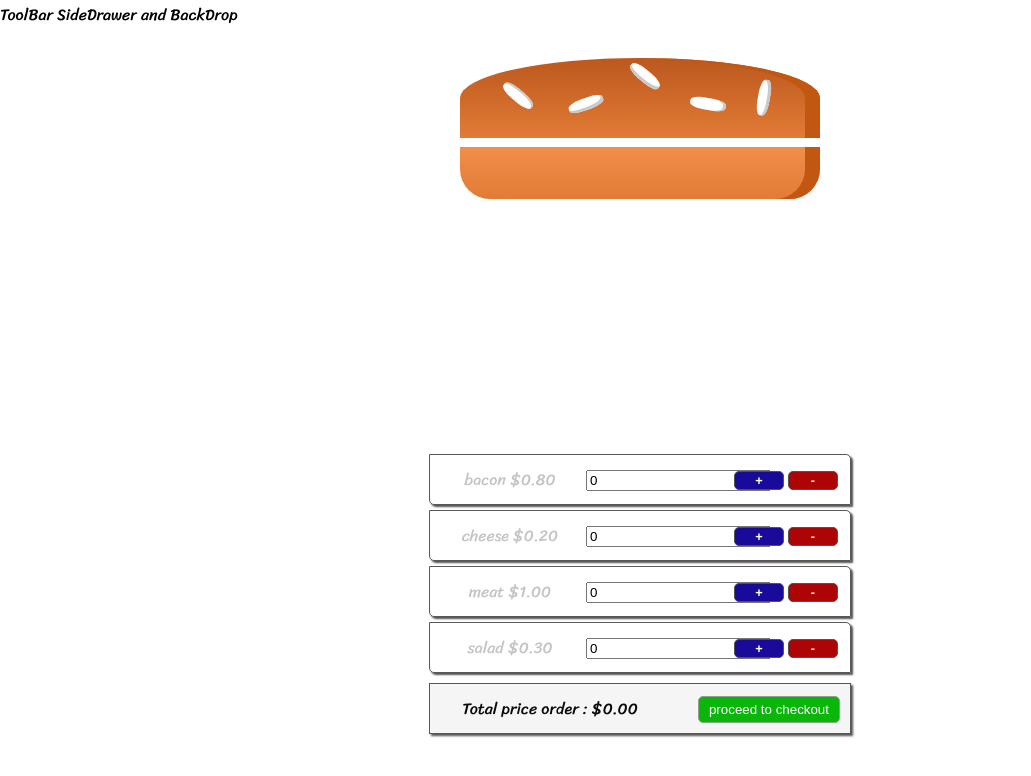
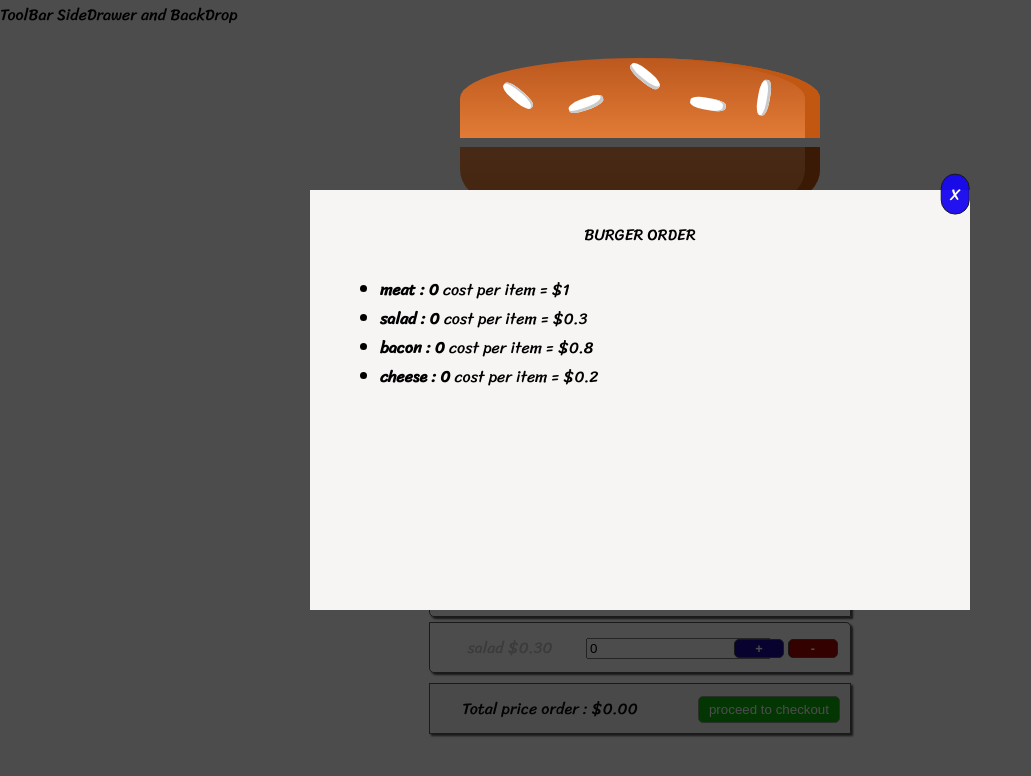
Before and after one commit to lotlordx/burger_react_app, a React (Create React App) app: page / in a window 1280 px wide. Shown: the top 776 px of the page, without its empty margins (0-1031 px from the left). Built offline with nearby package versions, Linux system fonts and the light colour scheme.

Commit message:
added modal

```diff
--- a/src/components/Burger/BuildControls/BuildControls.js
+++ b/src/components/Burger/BuildControls/BuildControls.js
@@ -24,7 +24,7 @@ const buildControls = props => {
     <Aux>
       <div>{itemsToBeBuilt}</div>
       <div>
-        <BurgerOrder totalPrice={props.totalPrice} />
+        <BurgerOrder showModal={props.showModal} totalPrice={props.totalPrice} />
       </div>
     </Aux>
   );
--- a/src/components/Burger/BurgerOrder/BurgerOrder.js
+++ b/src/components/Burger/BurgerOrder/BurgerOrder.js
@@ -9,7 +9,7 @@ const burgerOrder = (props) => {
             Total price order : ${props.totalPrice.toFixed(2)}
          </div>
          <div>
-             <button className={styles.Proceed}>proceed to checkout</button>
+             <button onClick={props.sgihowModal} className={styles.Proceed}>proceed to checkout</button>
          </div>
       </div>
    );
--- /dev/null
+++ b/src/components/Burger/OrderPreview/OrderPreview.js
@@ -0,0 +1,26 @@
+import React from "react";
+import styles from "./OrderPreview.module.css";
+import PRICES from "../../../constants/ingredientPrices";
+
+const orderPreview = props => {
+  let itemsOrdered = Object.keys(props.items).map(key => {
+    return (
+      <li>
+        <strong>
+          {key} : {props.items[key]}
+        </strong>{" "}
+        cost per item = ${PRICES[key]}
+      </li>
+    );
+  });
+  return (
+    <div className={styles.OrderPreview}>
+      <div className={styles.TextTitle}>Burger Order</div>
+      <div className={styles.Items}>
+        <ul>{itemsOrdered}</ul>
+      </div>
+    </div>
+  );
+};
+
+export default orderPreview;
--- /dev/null
+++ b/src/components/Burger/OrderPreview/OrderPreview.module.css
@@ -0,0 +1,22 @@
+.OrderPreview{
+    display: block;
+    width: auto;
+    height: auto;
+    margin: 10px;
+}
+
+.OrderPreview .TextTitle{
+    text-transform: uppercase;
+    text-align: center;
+    font-style: inherit;
+    color: black;
+    padding-top: 10px;
+}
+
+.OrderPreview .Items{
+    text-align: left;
+    font-style: inherit;
+    color: black;
+    padding-top: 10px;
+    padding-left: 10px;
+}
--- a/src/components/UI/Modal/Modal.js
+++ b/src/components/UI/Modal/Modal.js
@@ -1,13 +1,20 @@
-import React from 'react'
+import React from "react";
+import styles from "./Modal.module.css";
 
+const modal = props => {
+  let showClass = props.showModal
+    ? `${styles.BackDrop} ${styles.DisplayBlock}`
+    : `${styles.BackDrop}  ${styles.DisplayNone}`;
 
-const modal = (props) => {
-   return(
-      <div>
+    let cancelButton = `${styles.CancelButton} ${styles.TopRight}`
+  return (
+    <div className={showClass}>
+      <div className={styles.Modal}>
+        <div onClick={props.close} className={cancelButton}>X</div>
+        {props.children}
+      </div>
+    </div>
+  );
+};
 
-      </div>
-   );
-}
-
-
-export default modal
+export default modal;
--- a/src/components/UI/Modal/Modal.module.css
+++ b/src/components/UI/Modal/Modal.module.css
@@ -0,0 +1,53 @@
+.BackDrop {
+  position: fixed;
+  top: 0;
+  left: 0;
+  width: 100%;
+  height: 100%;
+  background: rgba(0, 0, 0, 0.7);
+}
+
+.Modal {
+  position: fixed;
+  background: rgb(247, 244, 244);
+  width: 50%;
+  height: 50%;
+  top: 50%;
+  left: 50%;
+  transform: translate(-50%, -50%);
+  padding: 10px;
+}
+
+.BackDrop .CancelButton {
+  position: fixed;
+  top: 50%;
+  right: 50%;
+  border: 1px solid rgb(24, 23, 23);
+  background-color: rgba(23, 8, 240, 0.952);
+  color: white;
+  padding: 5px 8px;
+  border-radius: 15px;
+  transform: translate(-1%, -40%);
+  cursor: pointer;
+}
+
+.BackDrop .TopRight {
+    position: absolute;
+    top: 0;
+    right: 0;
+  }
+
+
+.DisplayBlock {
+  display: block;
+}
+
+.DisplayNone {
+  display: none;
+}
+
+@media screen and (max-width: 700px) {
+  .Modal {
+    width: 80%;
+  }
+}
--- a/src/containers/BurgerBuilder/BurgerBuilder.js
+++ b/src/containers/BurgerBuilder/BurgerBuilder.js
@@ -3,6 +3,8 @@ import Aux from "../../hoc/Aux";
 import Burger from "../../components/Burger/Burger";
 import BuildControls from "../../components/Burger/BuildControls/BuildControls";
 import PRICES from "../../constants/ingredientPrices";
+import Modal from "../../components/UI/Modal/Modal";
+import OrderPreview from "../../components/Burger/OrderPreview/OrderPreview";
 
 class BurgerBuilder extends Component {
   state = {
@@ -12,7 +14,8 @@ class BurgerBuilder extends Component {
       bacon: 0,
       cheese: 0
     },
-    totalPrice: 0
+    totalPrice: 0,
+    showModal: true
   };
 
   increaseIngredient = key => {
@@ -59,9 +62,25 @@ class BurgerBuilder extends Component {
     });
   };
 
+
+  previewModal = () => {
+    this.setState({
+      showModal: true
+    })
+  }
+
+  closeModal = () => {
+    this.setState({
+      showModal: false
+    })
+  }
+
   render() {
     return (
       <Aux>
+        <Modal showModal={this.state.showModal} close={this.closeModal}>
+          <OrderPreview items={this.state.ingredients} />
+        </Modal>
         <div>
           <Burger ingredients={this.state.ingredients} />
         </div>
@@ -73,6 +92,7 @@ class BurgerBuilder extends Component {
             changed={this.onChangeIngredient}
             prices={PRICES}
             totalPrice={this.state.totalPrice}
+            showModal={this.previewModal}
           />
         </div>
         <div></div>
```
